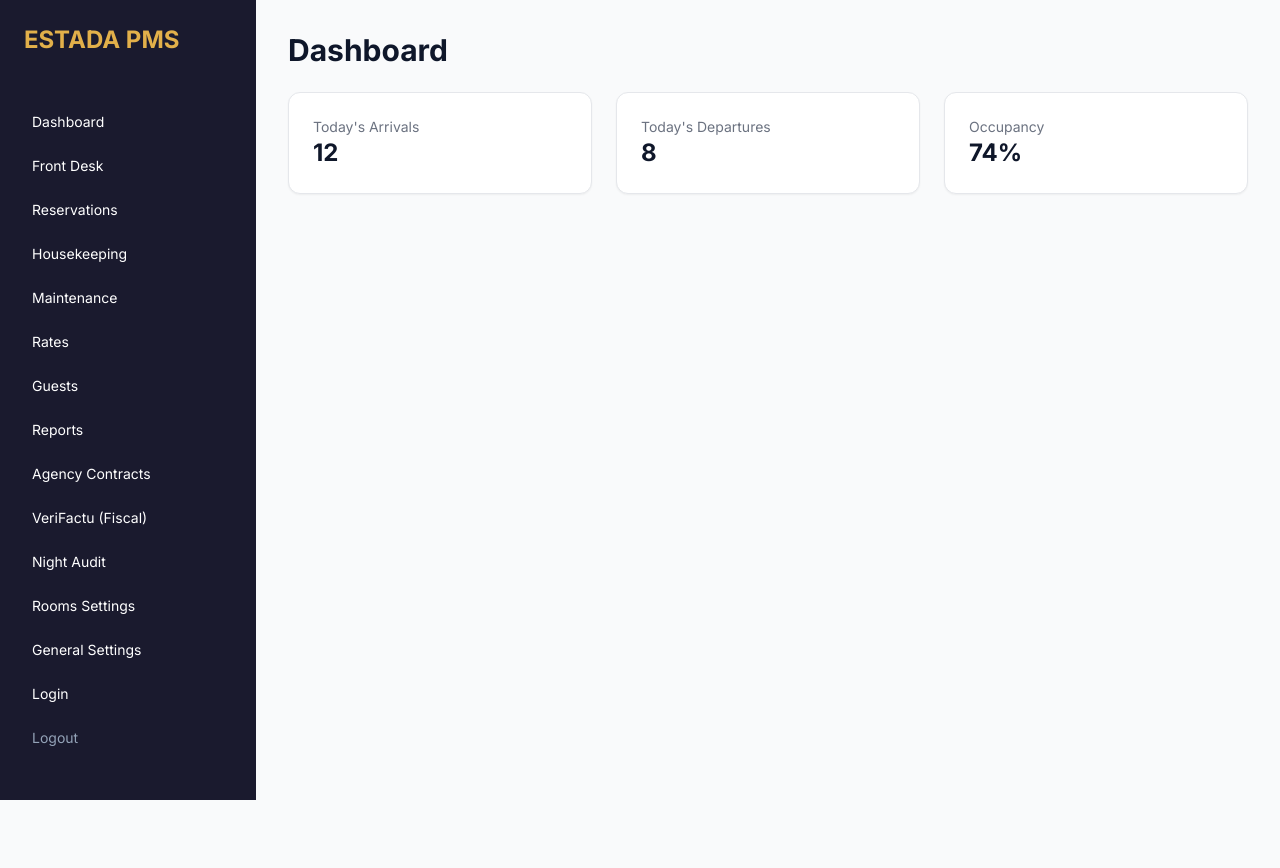
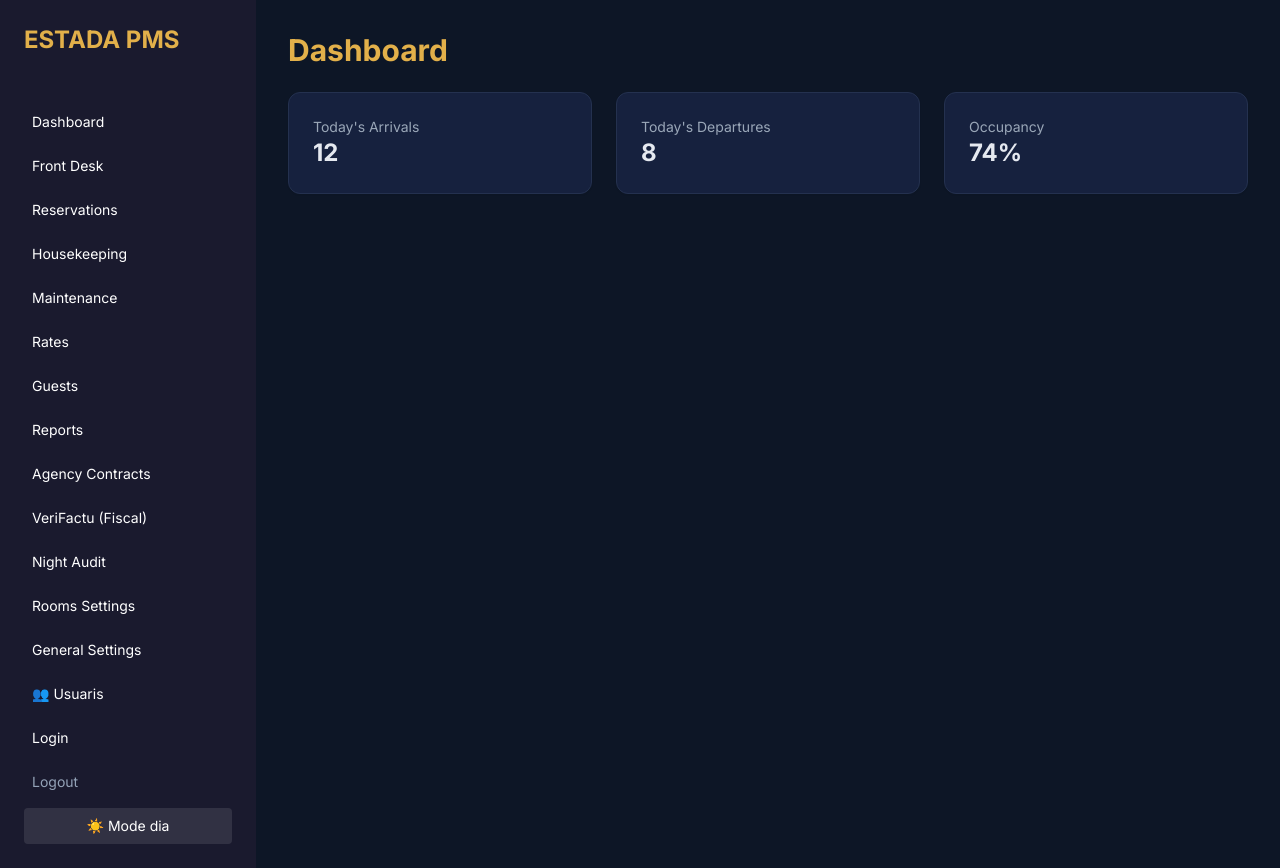
Before and after one commit to nattan69/estada, a Next.js app in the folder frontend/: page / in a window 1280 px wide. Before the commit the page ends 800 px from the top, so only its background shows below. Built offline with nearby package versions, Linux system fonts and the light colour scheme.

Commit message:
feat(front): toggle dia/nit (nit per defecte, localStorage, tokens CSS) + link Usuaris al sidebar — demana Tomeu

```diff
--- a/frontend/app/globals.css
+++ b/frontend/app/globals.css
@@ -13,3 +13,24 @@ body {
   background-color: var(--background);
   color: var(--foreground);
 }
+
+/* ---------- Mode dia/nit (decisió Tomeu 13/09) ---------- */
+/* El layout porta bg-gray-50 text-slate-900 hardcodejats al <body>; els
+   sobreescribim amb !important quan .dark és actiu, i posem tokens. */
+html.dark body {
+  background-color: #0d1626 !important;
+  color: #e5e9f0 !important;
+}
+html.dark aside, html.dark .sidebar { background-color: #1a1a2e; }
+html.dark main h1, html.dark main h2 { color: #e2b04a; }
+html.dark table { color: #e5e9f0; }
+html.dark th { background-color: #16213e; color: #e5e9f0; border-color: #24314f; }
+html.dark td { border-color: #24314f; }
+html.dark .bg-white, html.dark div[class*="bg-white"] { background-color: #16213e !important; }
+html.dark .text-slate-900, html.dark .text-slate-800, html.dark .text-gray-900, html.dark .text-gray-800 { color: #e5e9f0 !important; }
+html.dark .text-gray-600, html.dark .text-gray-500, html.dark .text-slate-600, html.dark .text-slate-500 { color: #9aa7b8 !important; }
+html.dark .border-gray-200, html.dark .border-gray-300, html.dark .border-slate-200 { border-color: #24314f !important; }
+html.dark input, html.dark select, html.dark textarea {
+  background-color: #0d1626; color: #e5e9f0; border-color: #24314f;
+}
+html.dark button { color-scheme: dark; }
--- a/frontend/app/layout.tsx
+++ b/frontend/app/layout.tsx
@@ -1,6 +1,7 @@
 import './globals.css';
 import { Inter } from 'next/font/google';
 import LogoutButton from '@/components/LogoutButton';
+import ThemeToggle from '@/components/ThemeToggle';
 
 const inter = Inter({ subsets: ['latin'] });
 
@@ -35,8 +36,10 @@ export default function RootLayout({
               <a href="/night-audit" className="hover:text-brand-gold p-2 rounded">Night Audit</a>
               <a href="/settings/rooms" className="hover:text-brand-gold p-2 rounded">Rooms Settings</a>
               <a href="/settings" className="hover:text-brand-gold p-2 rounded">General Settings</a>
+              <a href="/settings/users" className="hover:text-brand-gold p-2 rounded">👥 Usuaris</a>
               <a href="/login" className="hover:text-brand-gold p-2 rounded">Login</a>
               <LogoutButton />
+              <ThemeToggle />
             </nav>
           </aside>
           <main className="flex-1 p-8">
--- /dev/null
+++ b/frontend/components/ThemeToggle.tsx
@@ -0,0 +1,39 @@
+'use client';
+
+import { useEffect, useState } from 'react';
+
+/**
+ * Toggle dia/nit global (decisió Tomeu 13/09).
+ * Persistència: localStorage + class 'dark' a <html>.
+ * Colors: tokens a globals.css (--bg, --fg, --card, ...) que canvien segons .dark.
+ */
+export default function ThemeToggle() {
+  const [dark, setDark] = useState<boolean | null>(null);
+
+  useEffect(() => {
+    const saved = typeof window !== 'undefined' ? localStorage.getItem('estada-theme') : null;
+    const isDark = saved ? saved === 'dark' : true; // nit per defecte (blau fosc de la casa)
+    document.documentElement.classList.toggle('dark', isDark);
+    setDark(isDark);
+  }, []);
+
+  const toggle = () => {
+    const next = !dark;
+    setDark(next);
+    document.documentElement.classList.toggle('dark', next);
+    localStorage.setItem('estada-theme', next ? 'dark' : 'light');
+  };
+
+  if (dark === null) return null; // evita el flash abans de llegir localStorage
+
+  return (
+    <button
+      onClick={toggle}
+      title={dark ? 'Mode dia' : 'Mode nit'}
+      className="mt-auto flex items-center justify-center gap-2 w-full p-2 rounded bg-white/10 hover:bg-white/20 text-sm transition"
+      style={{ color: 'inherit' }}
+    >
+      {dark ? '☀️ Mode dia' : '🌙 Mode nit'}
+    </button>
+  );
+}
```
